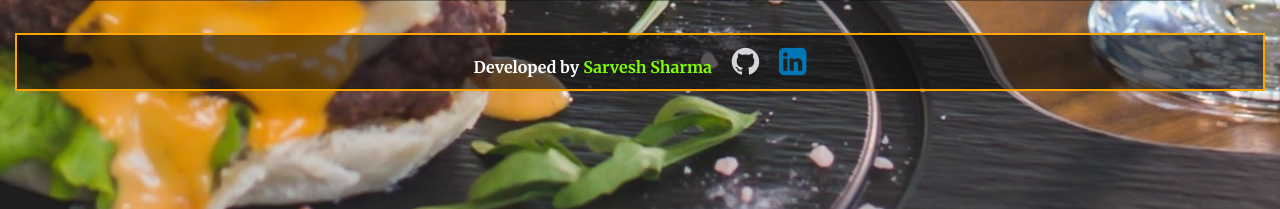
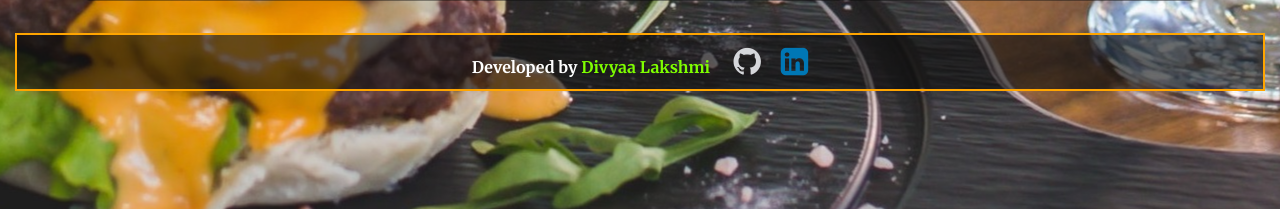
Before and after one commit to divya895/SMA-ASSIGNMENT, a Flask app: page / in a window 1280 px wide. Shown: the part 591-800 px from the top of the page. Run offline with Flask 2, Linux system fonts and the light colour scheme; some libraries are stand-ins or nearby versions.

Commit message:
Update home.html

```diff
--- a/templates/home.html
+++ b/templates/home.html
@@ -81,7 +81,7 @@
     </div>
     <div class="container-fluid text-center">
         <div class=" text-center" style="padding: 0.2rem;background: rgb(12, 12, 12, 0.6);border: solid orange 2px;">
-            <span style="color: white; font-weight: bold;">Developed by <b style="color: chartreuse;"> Sarvesh Sharma</b></span>&emsp;
+            <span style="color: white; font-weight: bold;">Developed by <b style="color: chartreuse;"> Divyaa Lakshmi </b></span>&emsp;
             <a target="_blank " style="font-size:xx-large; color: #d5d7da; " href="https://github.com/shsarv "><i class="fa fa-github " aria-hidden="true "></i></a>&emsp;
             <a target="_blank " style="font-size:xx-large; color: #0077B5; " href="https://www.linkedin.com/in/sarvesh-kumar-sharma-869a1b185/ "><i class="fa fa-linkedin-square " aria-hidden="true "></i>
             </i></a>
```
